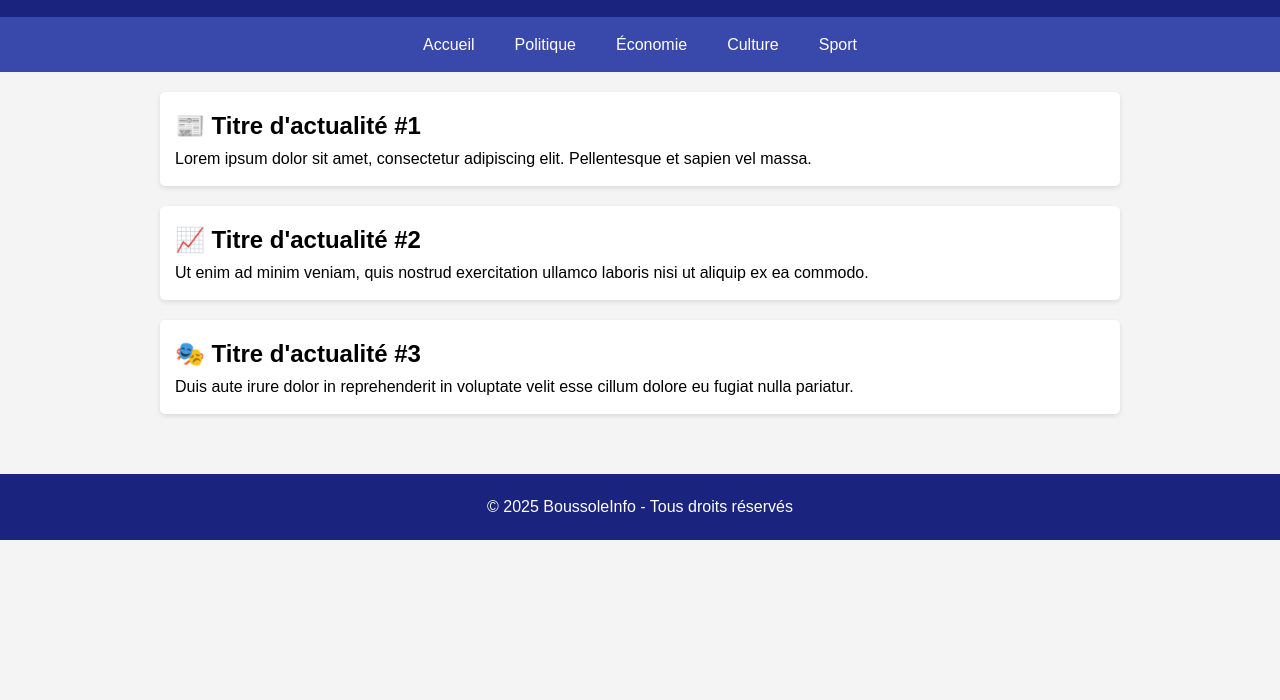
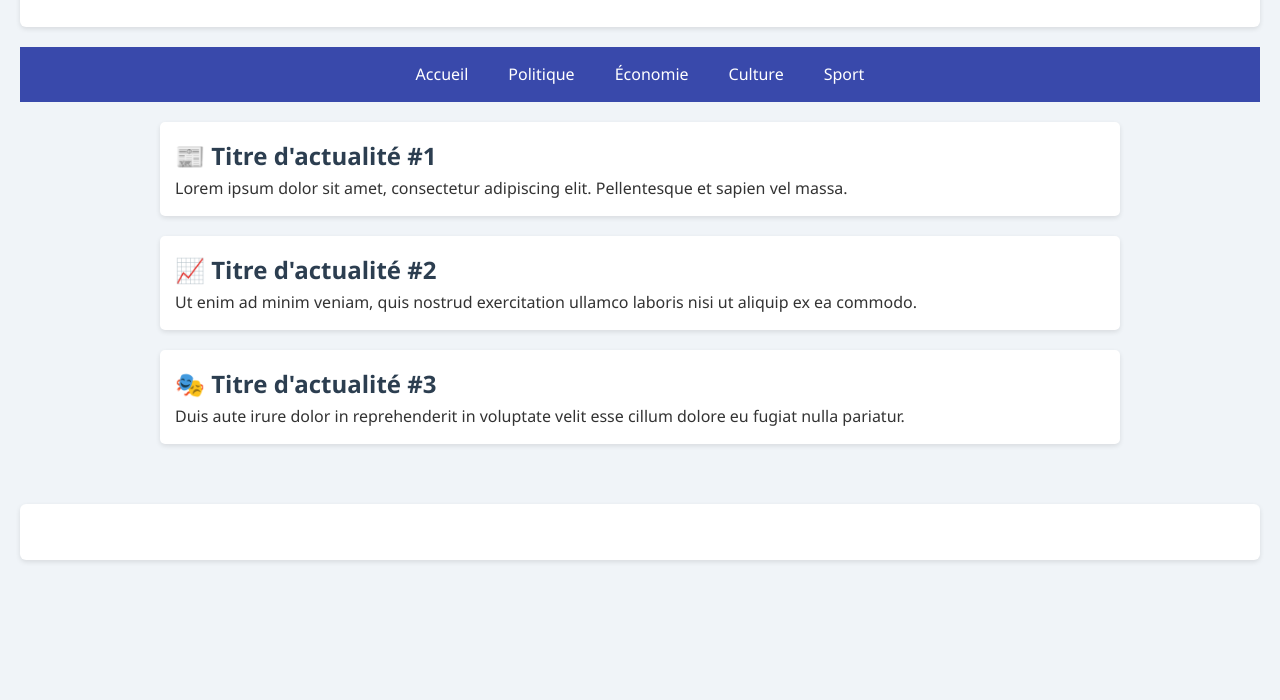
Before and after one commit to smartaboubacar-ctrl/boussoleinfo, a plain HTML site: page index.html in a window 1280 px wide. Shown: the part 100-800 px from the top of the page. Drawn offline with Linux system fonts and the light colour scheme.

Commit message:
Update index.html
Merci

```diff
--- a/index.html
+++ b/index.html
@@ -59,7 +59,8 @@
       }
     }
   </style>
-</head>
+<link rel="stylesheet" href="style.css" />
+
 <body>
   <header>
     <h1>BoussoleInfo</h1>
```
